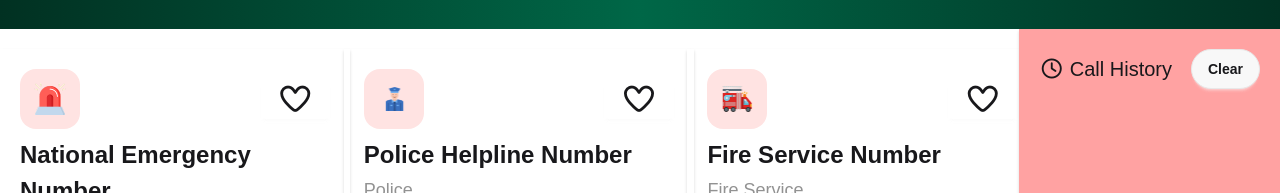
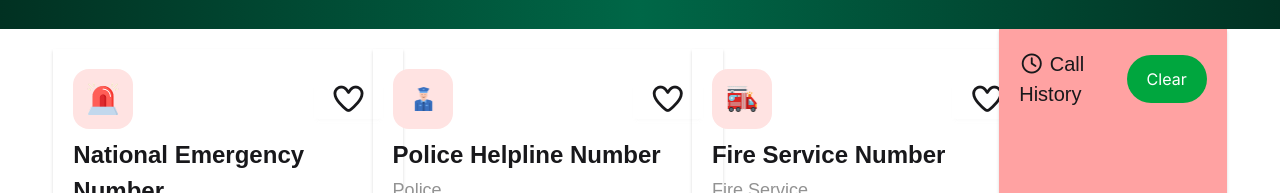
Before and after one commit to khondhokersazzad/A-5-Emergency-Hotline, a plain HTML site: page index.html in a window 1280 px wide. Shown: the part 359-552 px from the top of the page. Drawn offline with nearby package versions, Linux system fonts and the light colour scheme; a web font is replaced by a local one.

Commit message:
Fixed Number card section width issue

```diff
--- a/index.html
+++ b/index.html
@@ -45,9 +45,9 @@
       </div>
     </section>
 
-    <section class="number-card-history-section max-w-screen-2xl mx-auto">
+    <section class="number-card-history-section max-w-screen-2xl w-11/12 grid-cols-12 gap-8 mx-auto">
       <div class="number-card-history-section-container flex justify-between">
-        <div class="number-section w-[1200px]">
+        <div class="number-section col-span-9">
         <div class="number-card-container  grid grid-cols-3 gap-3">
 
           <div class="number-card my-5 w-[350px] p-5 shadow-[0px_2px_3px_0px_rgba(0,0,0,0.15)]">
@@ -244,10 +244,10 @@
         </div>
 
       </div>
-      <div class="number-history-section w-[300px] h-[1140px] p-5 bg-red-300 shadow-[0px_2px_3px_0px_rgba(0,0,0,0.15)]">
+      <div class="number-history-section col-span-3 h-[1140px] p-5 bg-red-300 shadow-[0px_2px_3px_0px_rgba(0,0,0,0.15)]">
         <div class="flex justify-between items-center">
           <h2 class="text-[20px]"><i class="fa-regular fa-clock"></i> Call History</h2>
-          <button class="btn rounded-[20px]">Clear</button>
+          <button class="inter flex items-center gap-2 bg-[#00A63E] text-white px-5 py-3 rounded-[50px] ">Clear</button>
         </div>
 
       </div>
```
Also changed, not shown: script.js (+3 -4 lines).
